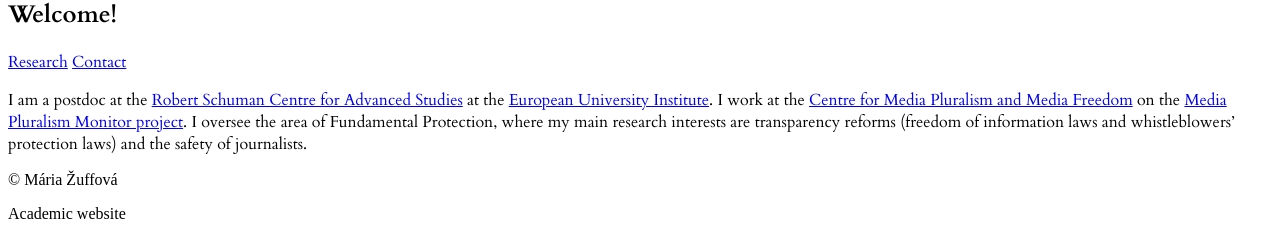
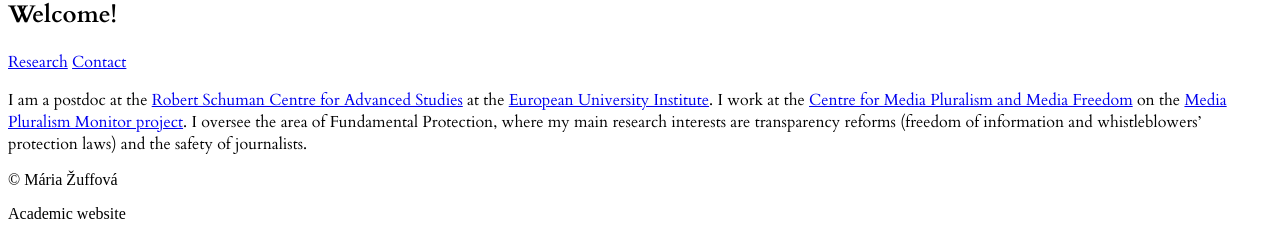
Before and after one commit to mariazuffova/jekyll-profile-site, a Jekyll site: the page built from index.md, in a window 1280 px wide. Shown: the part 1192-1428 px from the top of the page. Built offline with Jekyll 4.4.1, drawn with Linux system fonts in a browser that asks for light colours; a script that is not in the unit is left out.

Commit message:
Update Home page “home-content”

```diff
--- a/_data/home.yml
+++ b/_data/home.yml
@@ -5,7 +5,7 @@ teaser: "I am a postdoc at the [Robert Schuman Centre for Advanced
   Media Pluralism and Media Freedom](www.cmpf.eui.eu) on the [Media Pluralism
   Monitor project](https://cmpf.eui.eu/media-pluralism-monitor/mpm-2020/). I
   oversee the area of Fundamental Protection, where my main research interests
-  are transparency reforms (freedom of information laws and whistleblowers'
+  are transparency reforms (freedom of information and whistleblowers'
   protection laws) and the safety of journalists.
 
 
```
